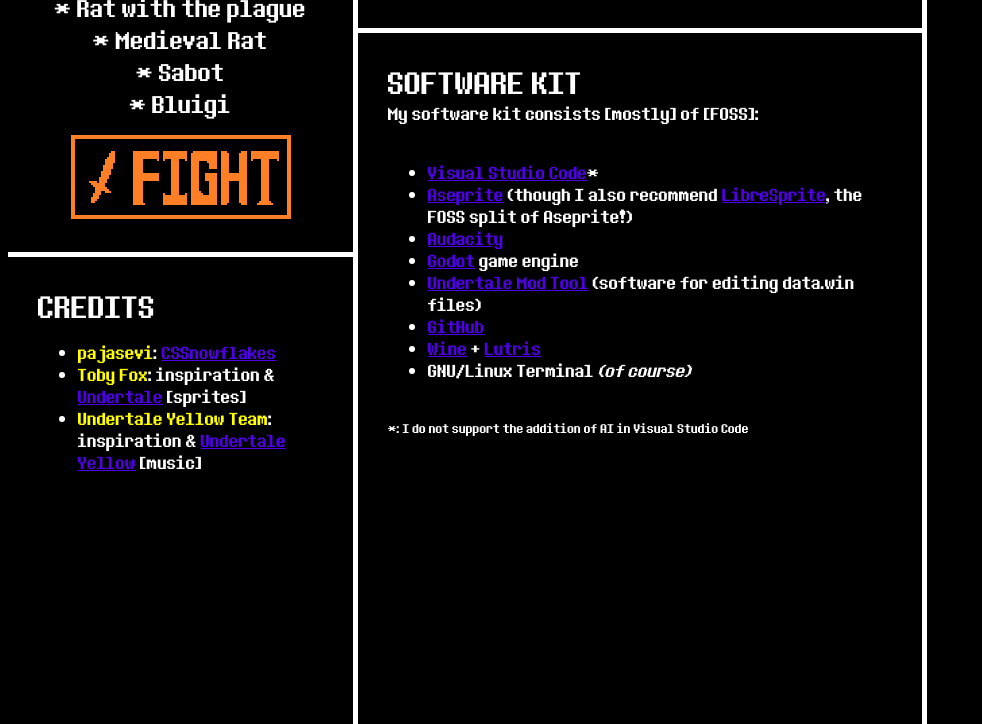
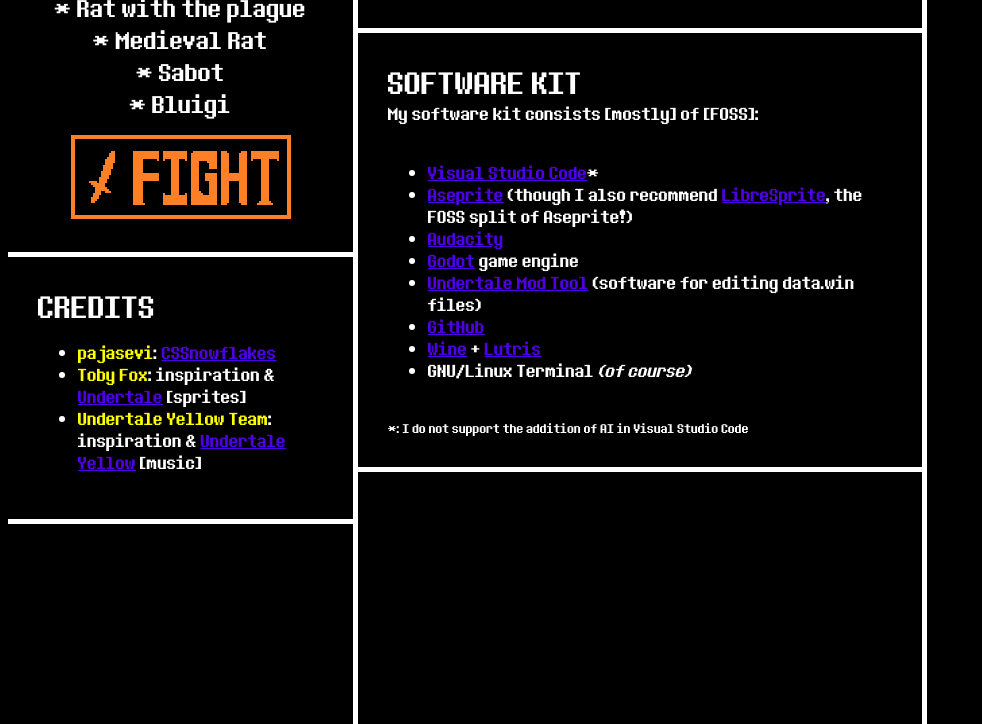
Before and after one commit to GunpowderRat/portfolio, a plain HTML site: page index.html in a window 1280 px wide. Shown: the part 714-1438 px from the top of the page, without its empty margins (0-982 px from the left). Drawn offline with Linux system fonts and the light colour scheme.

Commit message:
Update style.css
Added borders to all sections (excluding page margins)

```diff
--- a/style.css
+++ b/style.css
@@ -63,6 +63,10 @@ a {
     border-bottom: 5px solid #ffffff;
 }
 
+.grid #softwareKit {
+    border-bottom: 5px solid #ffffff;
+}
+
 .grid #leftSide {
     border-right: 5px solid #ffffff;
 
@@ -78,6 +82,14 @@ a {
     border-bottom: 5px solid #ffffff;
 }
 
+.grid > #leftSide > #credits {
+    border-bottom: 5px solid #ffffff;
+}
+
+.grid #rightSide {
+    border-left: 5px solid #ffffff;
+}
+
 .headerName {
     font-size: 50px;
 }
@@ -85,12 +97,6 @@ a {
 .name {
     font-size: 25px;
 }
-
-
-#rightSide {
-    border-left: 5px solid #ffffff;
-}
-
 
 #middleWrapper {
     display: flex;
```
